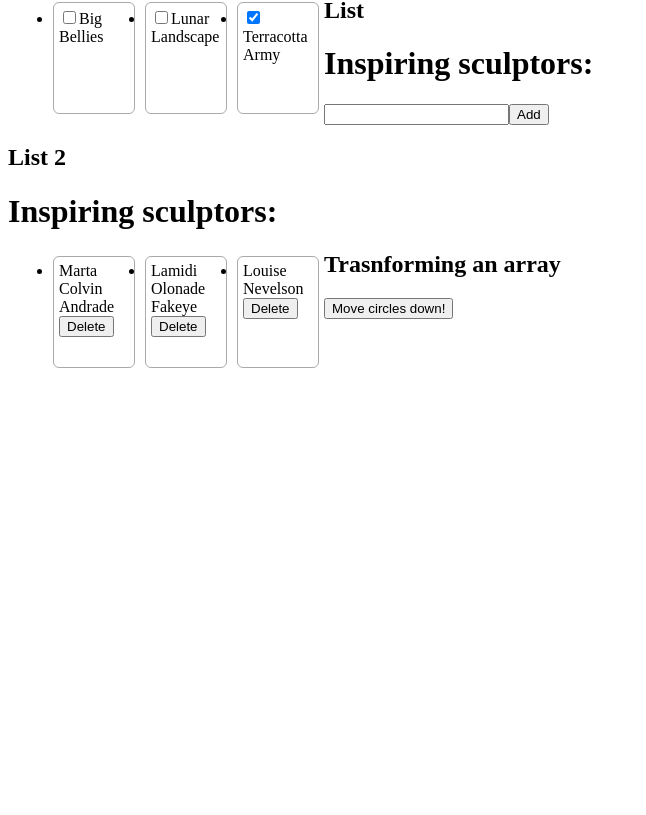
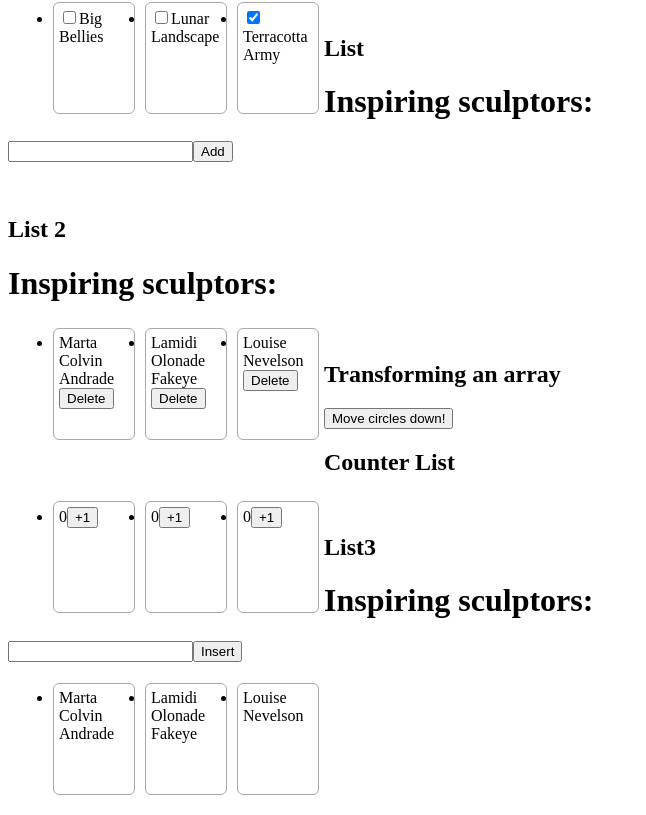
Before and after one commit to autsav/react_project, a React (Create React App) app in the folder my-app/: page /updateArrayInState in a window 1280 px wide. Shown: the part 203-1018 px from the top of the page, without its empty margins (0-646 px from the left). Before the commit the page ends 800 px from the top, so only its background shows below. Built offline with nearby package versions, Linux system fonts and the light colour scheme.

Commit message:
Updating an array

```diff
--- a/my-app/src/components/UpdatingArrayInState.js
+++ b/my-app/src/components/UpdatingArrayInState.js
@@ -179,17 +179,115 @@ function ShapeEditor() {
 }
 
 
+//---------------------------CounterList ----------------------------
+let initialCounters = [
+    0, 0, 0
+  ];
+
+ function CounterList() {
+    const [counters, setCounters] = useState(
+      initialCounters
+    );
+
+    function handleIncrementClick(index) {
+      const nextCounters = counters.map((c, i) => {
+        if (i === index) {
+          // Increment the clicked counter
+          return c + 1;
+        } else {
+          // The rest haven't changed
+          return c;
+        }
+      });
+      setCounters(nextCounters);
+    }
+
+    return (
+      <ul>
+        {counters.map((counter, i) => (
+          <li key={i}>
+            {counter}
+            <button onClick={() => {
+              handleIncrementClick(i);
+            }}>+1</button>
+          </li>
+        ))}
+      </ul>
+    );
+  }
+
+  //-------List 3 -----------------------------------
+
+
+let nextId3 = 3;
+const initialArtists3 = [
+  { id: 0, name: 'Marta Colvin Andrade' },
+  { id: 1, name: 'Lamidi Olonade Fakeye'},
+  { id: 2, name: 'Louise Nevelson'},
+];
+
+function List3() {
+  const [name, setName] = useState('');
+  const [artists, setArtists] = useState(
+    initialArtists3
+  );
+
+  function handleClick() {
+    const insertAt = 1; // Could be any index
+    const nextArtists3 = [
+      // Items before the insertion point:
+      ...artists.slice(0, insertAt),
+      // New item:
+      { id: nextId3++, name: name },
+      // Items after the insertion point:
+      ...artists.slice(insertAt)
+    ];
+    setArtists(nextArtists3);
+    setName('');
+  }
+
+  return (
+    <>
+      <h1>Inspiring sculptors:</h1>
+      <input
+        value={name}
+        onChange={e => setName(e.target.value)}
+      />
+      <button onClick={handleClick}>
+        Insert
+      </button>
+      <ul>
+        {artists.map(artist => (
+          <li key={artist.id}>{artist.name}</li>
+        ))}
+      </ul>
+    </>
+  );
+}
+
+
+
+
 function UpdatingArrayInState() {
   return (
     <div>UpdatingArrayInState
     <h2>BucketList</h2>
     <BucketList />
+    <br></br>
     <h2>List</h2>
     <List  />
+    <br></br>
     <h2>List 2</h2>
     <List1 />
-    <h2>Trasnforming an array </h2>
+    <br></br>
+    <h2>Transforming an array </h2>
     <ShapeEditor />
+    <br></br>
+    <h2>Counter List </h2>
+    <CounterList />
+    <br></br>
+    <h2> List3 </h2>
+    <List3 />
     </div>
 
   )
```
